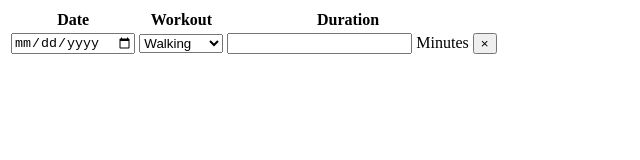
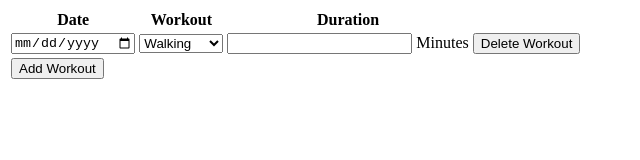
Before and after one commit to AJKimbrough/phase-1-project, a plain HTML site: page index.html in a window 1280 px wide. Shown: the whole page, without its empty margins (0-640 px from the left). Drawn offline with Linux system fonts and the light colour scheme; files that its build step writes are made by us from their sources; files whose address does not match are found by name.

Commit message:
adds colspan to last row of table

```diff
--- a/index.html
+++ b/index.html
@@ -17,7 +17,7 @@
                     </tr>
                 </thead>
                 <tbody class="entries">
-                    <tr>
+                    <tr class="tracker-row">
                         <td>
                             <input type="date" class="tracker-date">
                         </td>
@@ -35,7 +35,14 @@
                             <span class="tracker-text">Minutes</span>
                         </td>
                         <td>
-                            <button type="button" class="tracker-button">&times;</button>
+                            <button type="button" class="tracker-button">Delete Workout</button>
+                        </td>
+                    </tr>
+                </tbody>
+                <tbody>
+                    <tr class="tracker--row tracker-row-add">
+                        <td colspan="4">
+                            <button type="button" class="tracker-add">Add Workout</button>
                         </td>
                     </tr>
                 </tbody>
```
